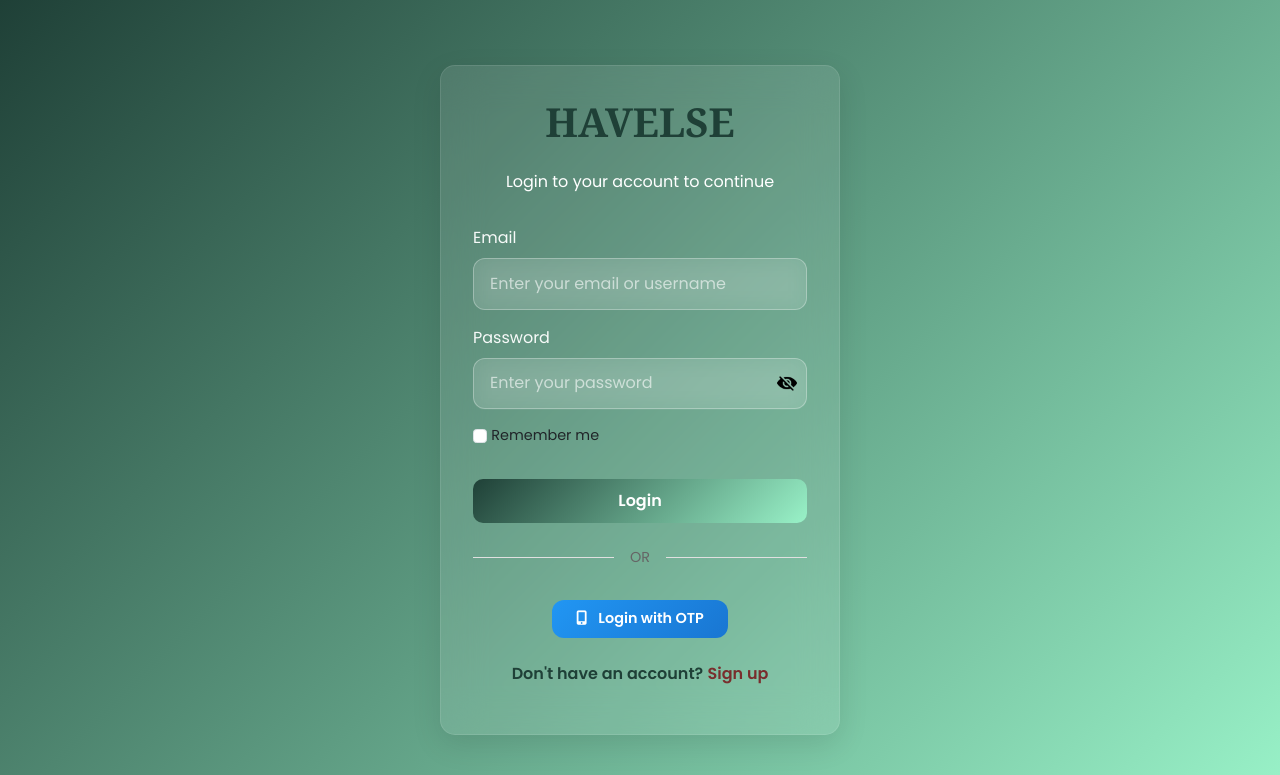
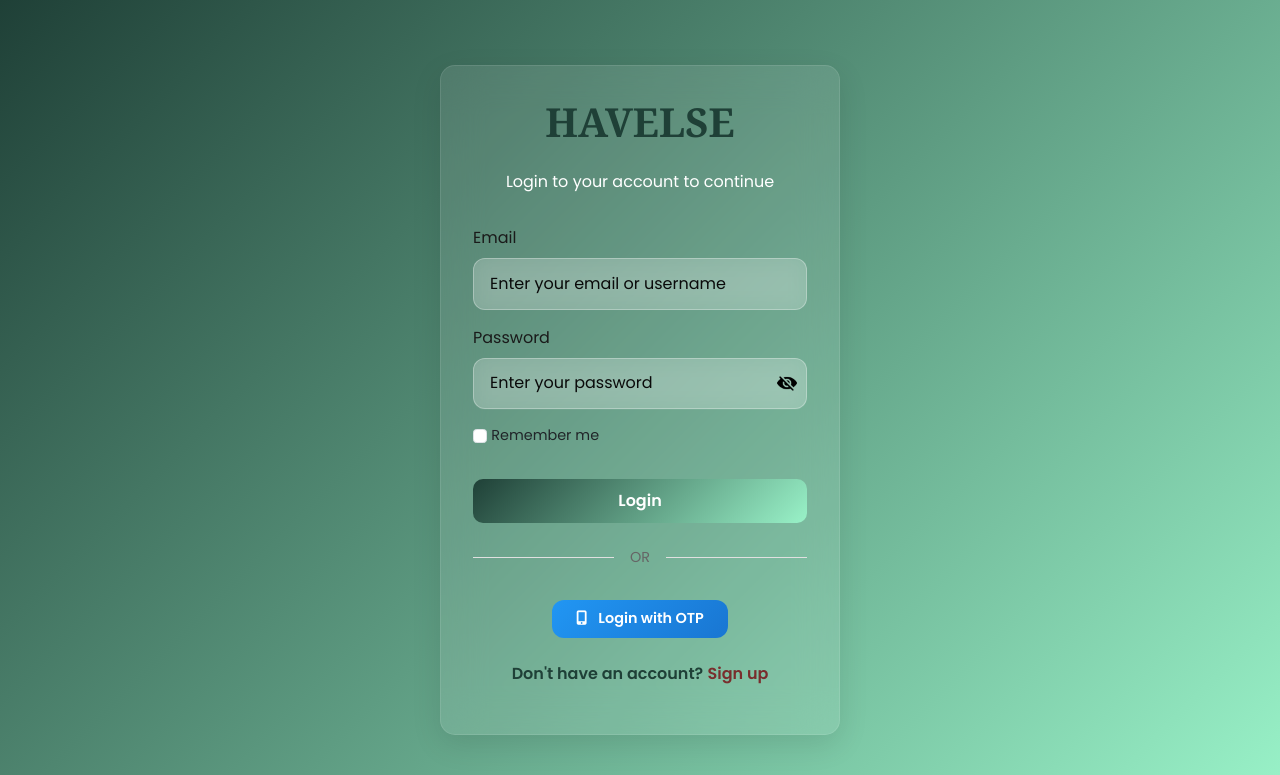
Before and after one commit to siddaramaiah-j-v/HAVELSE, a Django app: page /login/?next=/home/code/ in a window 1280 px wide. Shown: the top 775 px of the page. Run offline with Django 4.2, Linux system fonts and the light colour scheme.

Commit message:
input form change

```diff
--- a/havelse/users/static/users/css/main.css
+++ b/havelse/users/static/users/css/main.css
@@ -53,10 +53,10 @@ body {
     }
 }
 .form-control {
-            background: rgba(255, 255, 255, 0.1) !important;
+            background: rgba(255, 255, 255, 0.2) !important;
             border: 1px solid rgba(255, 255, 255, 0.3) !important;
             border-radius: 12px !important;
-            color: white !important;
+            color: #0a0a0a !important;
             padding: 0.8rem 1rem !important;
             backdrop-filter: blur(10px);
             -webkit-backdrop-filter: blur(10px);
@@ -66,18 +66,18 @@ body {
         }
 
 .form-control::placeholder {
-    color: rgba(255, 255, 255, 0.6) !important;
+    color: #0a0a0a !important;
 }
 
 .form-control:focus {
-    background: rgba(255, 255, 255, 0.15) !important;
+    background: rgba(255, 255, 255, 0.2) !important;
     border-color: rgba(255, 255, 255, 0.5) !important;
     box-shadow: 0 0 0 0.2rem rgba(255, 255, 255, 0.25) !important;
-    color: white !important;
+    color: #0a0a0a !important;
 }
 .form-label{
     font-weight: 500;
-    color:#f7faf9;
+    color: #1a1a1a;
     margin-bottom: 0.5rem;
 }
 
```
Also changed, not shown: havelse/learn/static/learn/css/main.css (+6 -6 lines).
